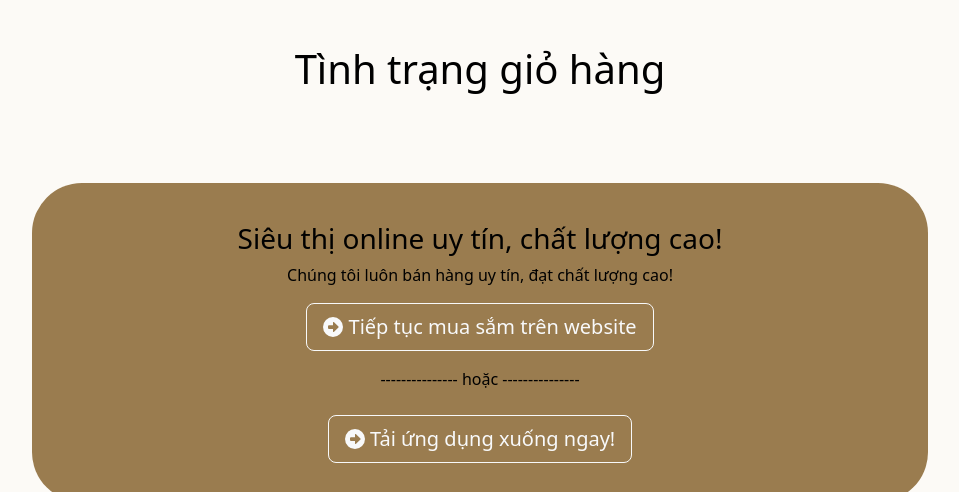
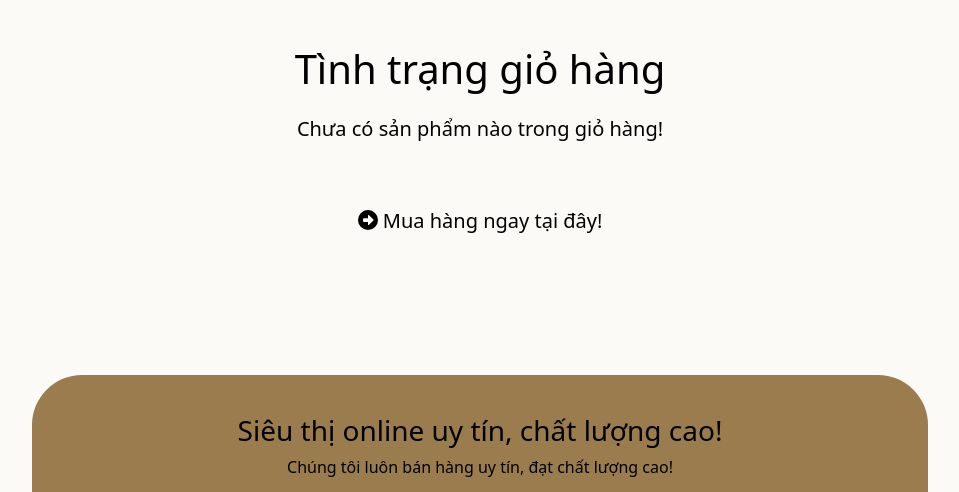
Before and after one commit to NguyenHuuDuy2011/SPCK_NguyenHuuDuy, a plain HTML site: page html/cart.html in a window 1280 px wide. Shown: the part 806-1298 px from the top of the page, without its empty margins (160-1119 px from the left). Drawn offline with nearby package versions, Linux system fonts and the light colour scheme; a web font is replaced by a local one.

Commit message:
Update SPCK 13/01/2025

```diff
--- a/html/cart.html
+++ b/html/cart.html
@@ -94,6 +94,7 @@
                 </span>
             </div>
             <h1>Tình trạng giỏ hàng</h1>
+            <div class="cart-container"></div>
             <div class="content_box">
             </div>
             <div id="totalPriceElement" class="total-price"></div>
@@ -131,7 +132,8 @@
 
     <script>
         document.addEventListener('DOMContentLoaded', function () {
-            const cartContainer = document.querySelector('.content'); // Khu vực hiển thị sản phẩm
+            const cartContainer = document.querySelector('.content_box'); // Khu vực hiển thị sản phẩm
+            const cartContainer2 = document.querySelector('.cart-container'); // Khu vực hiển thị sản phẩm
             const totalPriceElement = document.getElementById('totalPriceElement'); // Khu vực hiển thị tổng giá trị giỏ hàng
             totalPriceElement.className = "total-price mt-4";
 
@@ -140,8 +142,8 @@
 
             // Kiểm tra nếu giỏ hàng rỗng
             if (productList.length === 0) {
-                cartContainer.innerHTML = '<h5 class="mt-3">Chưa có sản phẩm nào trong giỏ hàng!</h5>';
-                cartContainer.innerHTML += '<a href="store.html"><button type="button" class="btn btn-light btn-lg shop-button mt-5 mb-5"><i class="fa-solid fa-circle-right"></i> Mua hàng ngay tại đây!</button></a>';
+                cartContainer2.innerHTML = '<h5 class="mt-3">Chưa có sản phẩm nào trong giỏ hàng!</h5>';
+                cartContainer2.innerHTML += '<a href="store.html"><button type="button" class="btn btn-light btn-lg shop-button mt-5 mb-5"><i class="fa-solid fa-circle-right"></i> Mua hàng ngay tại đây!</button></a>';
                 return;
             }
 
```
Also changed, not shown: 1 other file.
